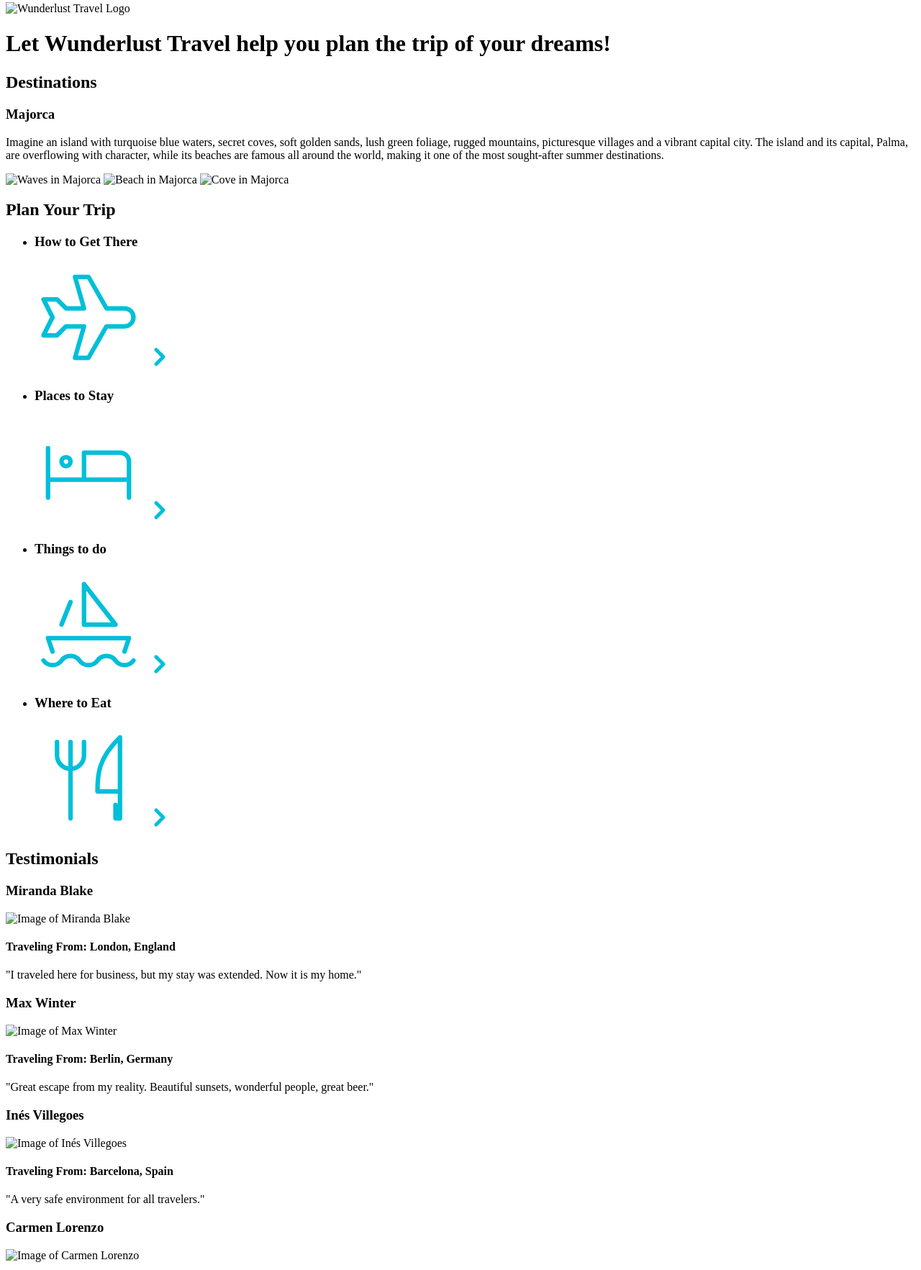
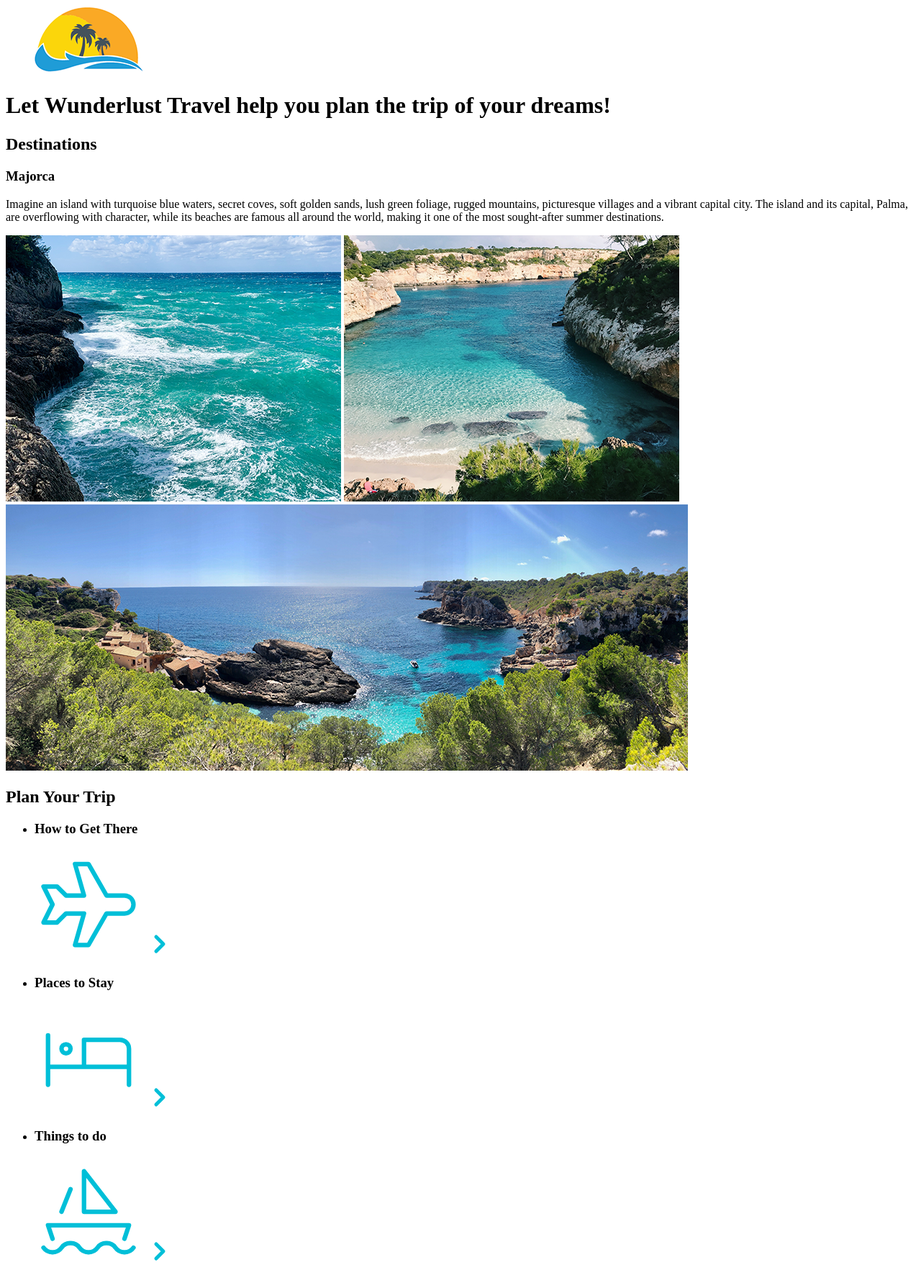
Before and after one commit to arrobin7/wunderlust, a plain HTML site: page index.html in a window 1280 px wide. Shown: the part 101-1866 px from the top of the page at 72% size. Drawn offline with Linux system fonts and the light colour scheme; the site is published under a folder, as on GitHub Pages, so addresses that start at the root find nothing.

Commit message:
Update index.html

```diff
--- a/index.html
+++ b/index.html
@@ -3,7 +3,7 @@
 
 <head>
     <meta charset="UTF-8">
-    <meta http-equiv="X-UA-Compatible" content="IE=edge">
+    <meta name="author" content="Abigail Robinson">
     <meta name="viewport" content="width=device-width, initial-scale=1.0">
     <title>Wunderlust Travel</title>
 </head>
@@ -18,7 +18,7 @@
                 <li><a href="#contact">Contact Us</a></li>
             </ul>
         </nav>
-        <img src="/images/logo.png" alt="Wunderlust Travel Logo">
+        <img src="images/logo.png" alt="Wunderlust Travel Logo">
         <h1>Let Wunderlust Travel help you plan the trip of your dreams!</h1>
     </header>
     <main>
@@ -30,9 +30,9 @@
                 Palma, are overflowing with character, while its beaches are famous all around the world, making it
                 one of the most sought-after summer destinations.
             </p>
-            <img src="/images/majorca-waves.png" alt="Waves in Majorca">
-            <img src="/images/majorca-beach.png" alt="Beach in Majorca">
-            <img src="/images/majorca-cove.png" alt="Cove in Majorca">
+            <img src="images/majorca-waves.png" alt="Waves in Majorca">
+            <img src="images/majorca-beach.png" alt="Beach in Majorca">
+            <img src="images/majorca-cove.png" alt="Cove in Majorca">
         </section>
         <section>
             <h2>Plan Your Trip</h2>
@@ -117,25 +117,25 @@
             <h2>Testimonials</h2>
             <div>
                 <h3>Miranda Blake</h3>
-                <img src="/images/miranda-blake.png" alt="Image of Miranda Blake">
+                <img src="images/miranda-blake.png" alt="Image of Miranda Blake">
                 <h4>Traveling From: London, England</h4>
                 <p>"I traveled here for business, but my stay was extended. Now it is my home."</p>
             </div>
             <div>
                 <h3>Max Winter</h3>
-                <img src="/images/max-winter.png" alt="Image of Max Winter">
+                <img src="images/max-winter.png" alt="Image of Max Winter">
                 <h4>Traveling From: Berlin, Germany</h4>
                 <p>"Great escape from my reality. Beautiful sunsets, wonderful people, great beer."</p>
             </div>
             <div>
                 <h3>Inés Villegoes</h3>
-                <img src="/images/ines-villegoes.png" alt="Image of Inés Villegoes">
+                <img src="images/ines-villegoes.png" alt="Image of Inés Villegoes">
                 <h4>Traveling From: Barcelona, Spain</h4>
                 <p>"A very safe environment for all travelers."</p>
             </div>
             <div>
                 <h3>Carmen Lorenzo</h3>
-                <img src="/images/carmen-lorenzo.png" alt="Image of Carmen Lorenzo">
+                <img src="images/carmen-lorenzo.png" alt="Image of Carmen Lorenzo">
                 <h4>Traveling From: Madrid, Spain</h4>
                 <p>“Live, laugh, love-- everything you need in Majorca.”</p>
             </div>
```
